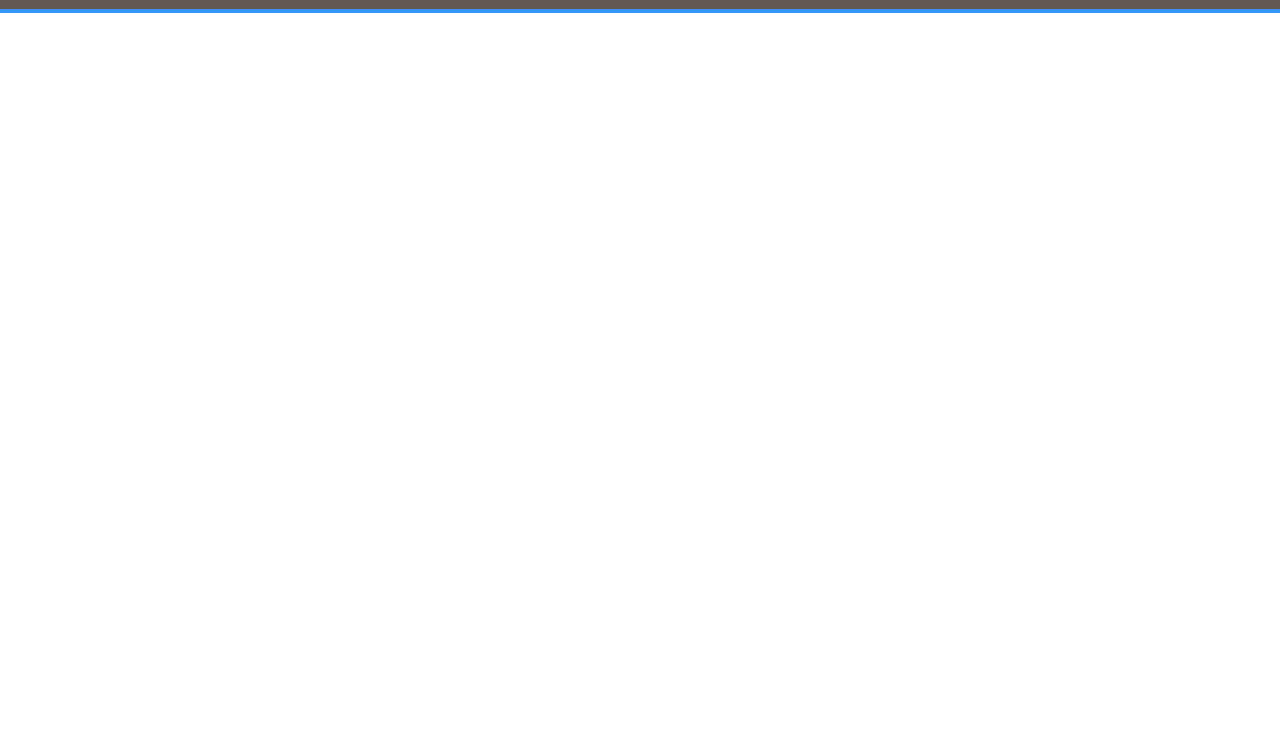
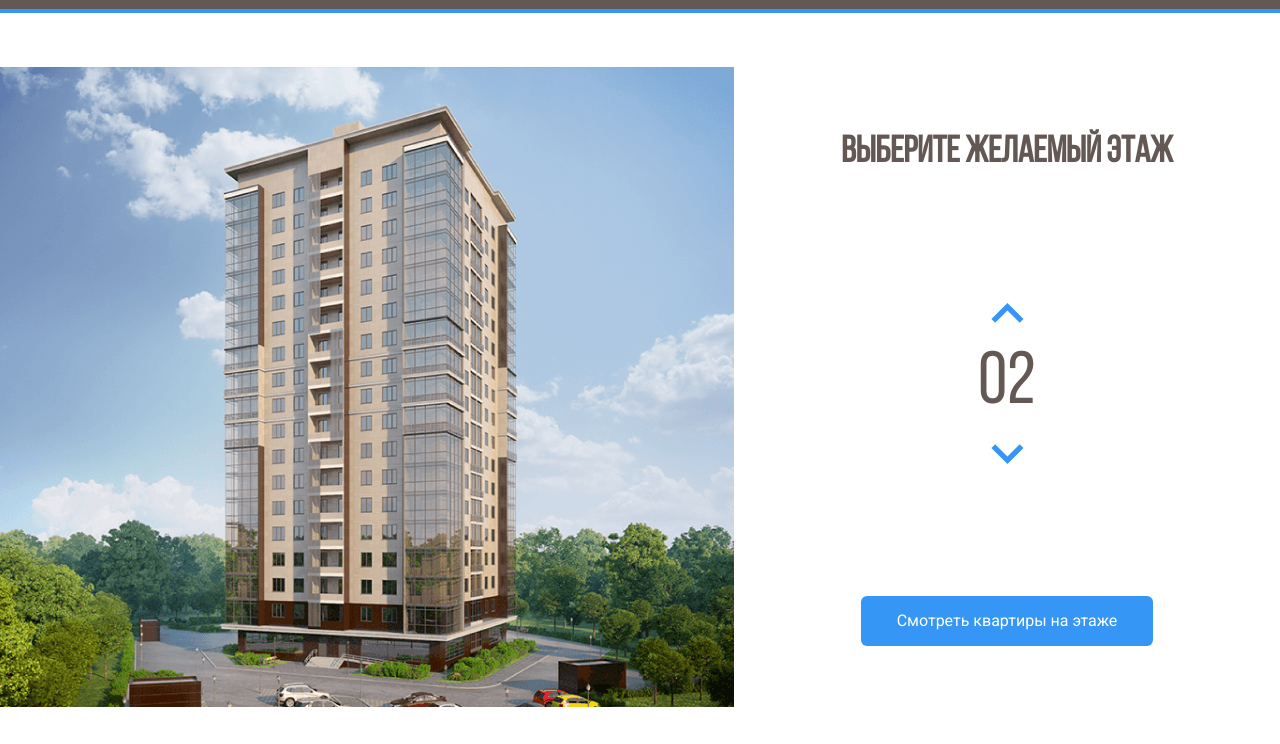
Before and after one commit to EgorTrunov/melody, a plain HTML site: page index.html in a window 1280 px wide. Shown: the part 56-800 px from the top of the page. Drawn offline with Linux system fonts and the light colour scheme.

Commit message:
add main

```diff
--- a/css/style.css
+++ b/css/style.css
@@ -1,5 +1,13 @@
 * {
     box-sizing: border-box;
+}
+
+@font-face {
+    font-family: "Bebas Neue";
+    src: local("BebasNeueRegular"), url("../fonts/BebasNeueRegular.woff2") format("woff2"), url("../fonts/BebasNeueRegular.woff") format("woff");
+    font-weight: normal;
+    font-style: normal;
+    font-display: swap;
 }
 
 body {
@@ -67,6 +75,71 @@ a {
     line-height: 20px;
 }
 
+.main .container {
+    padding-top: 54px;
+    display: flex;
+}
 
-/* font-family: 'Bebas Neue', cursive;
-font-family: 'Roboto', sans-serif; */
+.main__info {
+    flex-grow: 1;
+    text-align: center;
+    display: flex;
+    flex-direction: column;
+    align-items: center;
+    justify-content: space-around;
+}
+
+.home__img path {
+    opacity: 0;
+}
+
+.home__img path:hover {
+    opacity: 0.75;
+    cursor: pointer;
+}
+
+.counter__group {
+    display: flex;
+    flex-direction: column;
+    align-items: center;
+}
+
+.main__title {
+    margin: 0;
+    font-family: 'Bebas Neue', sans-serif;
+    font-size: 37px;
+    line-height: 44px;
+    text-transform: uppercase;
+    color: #635854;
+}
+
+.counter {
+    margin: 50px 0px;
+    color: #635854;
+    font-family: 'Bebas Neue', sans-serif;
+    font-size: 74px;
+    font-weight: normal;
+    text-align: center;
+    text-transform: uppercase;
+}
+
+.counter__button {
+    background: none;
+    border: none;
+    cursor: pointer;
+}
+
+.arrow__down {
+    transform: rotateX(180deg);
+}
+
+.button__primary {
+    background: #3596f5;
+    border-radius: 6px;
+    color: #ffffff;
+    border: none;
+    padding: 16px 36px;
+    font-size: 16px;
+    line-height: 18px;
+    cursor: pointer;
+}
--- a/index.html
+++ b/index.html
@@ -7,7 +7,7 @@
     <meta name="viewport" content="width=device-width, initial-scale=1.0">
     <link rel="preconnect" href="https://fonts.googleapis.com">
     <link rel="preconnect" href="https://fonts.gstatic.com" crossorigin>
-    <link href="https://fonts.googleapis.com/css2?family=Bebas+Neue&family=Roboto:ital,wght@0,400;0,700;1,400&display=swap" rel="stylesheet">
+    <link href="https://fonts.googleapis.com/css2?family=Roboto:ital,wght@0,400;0,700;1,400&display=swap" rel="stylesheet">
     <link rel="stylesheet" href="./css/normalize.css">
     <link rel="stylesheet" href="./css/style.css">
     <title>ЖК Мелодия</title>
@@ -41,6 +41,55 @@
             </div>
         </div>
     </header>
+
+    <main class="main">
+        <div class="container">
+            <div class="main__img">
+                <svg class="home__img" width="734" height="640" viewBox="0 0 734 640" fill="none" xmlns="http://www.w3.org/2000/svg" xmlns:xlink="http://www.w3.org/1999/xlink">
+                    <rect width="734" height="640" fill="url(#pattern0)"/>
+                    <defs>
+                        <pattern id="pattern0" patternContentUnits="objectBoundingBox" width="1" height="1">
+                            <use xlink:href="#image0" transform="translate(-0.00408719) scale(0.0013624 0.0015625)"/>
+                        </pattern>
+                        <image id="image0" width="740" height="640" xlink:href="img/home.png">
+                    </defs>
+                    <path d="M222 527L442.8 535L512 521.3V543L443.5 562.7L222 551.7V527Z" fill="#3595F6" fill-opacity="0.75"/>
+                    <path d="M223 526V501L443.3 504.3L513 501V521L443.7 534L223 526Z" fill="#3595F6" fill-opacity="0.75"/>
+                    <path d="M223 500V475H444H513V498L445 505L223 500Z" fill="#3595F6" fill-opacity="0.75"/>
+                    <path d="M223 476V451L444.3 447.3L512 454V476H444" fill="#3595F6" fill-opacity="0.75"/>
+                    <path d="M223 450V424L444.5 420.7L513 431.7V453L444 446.3L223 450Z" fill="#3595F6" fill-opacity="0.75"/>
+                    <path d="M222 423V399.3L443 387L514 410V431.3L443 419L222 423Z" fill="#3595F6" fill-opacity="0.75"/>
+                    <path d="M222 401V376L444.2 359.7L514 388.3V409L443.7 387.3L222 401Z" fill="#3595F6" fill-opacity="0.75"/>
+                    <path d="M222 376V351L444.5 330.7L514 367.3V388L442 359.3L222 376Z" fill="#3595F6" fill-opacity="0.75"/>
+                    <path d="M222 350V326L445 301.3L514 345.3V367L444.7 329L222 350Z" fill="#3595F6" fill-opacity="0.75"/>
+                    <path d="M222 325V301L444.5 272.3L514 323.3V344L443.7 301.7L222 325Z" fill="#3595F6" fill-opacity="0.75"/>
+                    <path d="M221 301V277L443.3 244L514 303.3V323L444 272.3L221 301Z" fill="#3595F6" fill-opacity="0.75"/>
+                    <path d="M222 276V252L443.2 217L513 281V302L444.3 243.7L222 276Z" fill="#3595F6" fill-opacity="0.75"/>
+                    <path d="M222 252V227L444.3 189L513 259.3V280L444 216L222 252Z" fill="#3595F6" fill-opacity="0.75"/>
+                    <path d="M222 226V201L442.8 157.3L513 236.3V259L444 185.7L222 226Z" fill="#3595F6" fill-opacity="0.75"/>
+                    <path d="M223 202V177L443 129L513 214V237L442.3 157.7L223 202Z" fill="#3595F6" fill-opacity="0.75"/>
+                    <path d="M222 177V152L441.8 100L513 192.3V215L443.3 128.7L222 177Z" fill="#3595F6" fill-opacity="0.75"/>
+                    <path d="M222 152V126L444 69.3L513 171V192L443.7 100.3L222 152Z" fill="#3595F6" fill-opacity="0.75"/>
+                </svg>
+            </div>
+
+            <div class="main__info">
+                <h2 class="main__title">Выберите желаемый этаж</h2>
+                <div class="counter__group">
+                    <button class="counter__button counter__up">
+                        <img class="counter__arrow arrow__up" src="./img/arrow.svg" alt="Кнопка переключения вверх">
+                    </button>
+                    <span class="counter">02</span>
+                    <button class="counter__button counter__down">
+                        <img class="counter__arrow arrow__down" src="./img/arrow.svg" alt="Кнопка переключения вниз">
+                    </button>
+                </div>
+                <button class="button button__primary">
+                    Смотреть квартиры на этаже
+                </button>
+            </div>
+        </div>
+    </main>
 </body>
 
 </html>
```
Also changed, not shown: fonts/BebasNeueRegular.woff (added), fonts/BebasNeueRegular.woff2 (added), img/arrow.svg (added), img/home.png (added).
